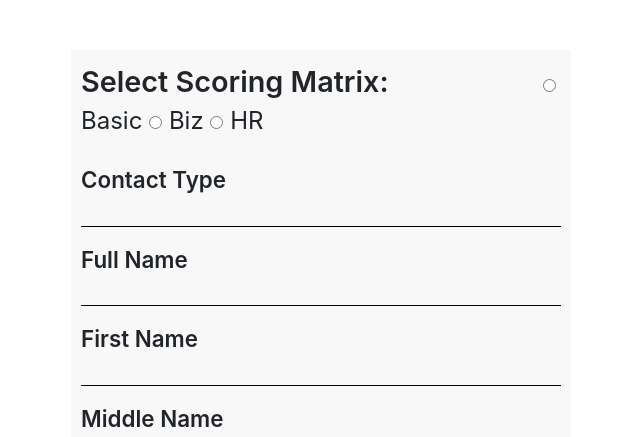
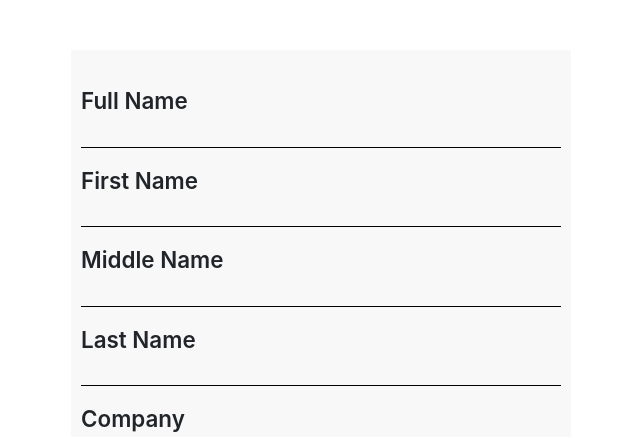
Before and after one commit to tinktankin/tink-mycontact, a Django app: page /addcontact in a window 1280 px wide. Shown: the part 56-493 px from the top of the page, without its empty margins (319-959 px from the left). Run offline with Django 3.2, Linux system fonts and the light colour scheme; the visitor is signed in with stand-in values (Sample User, id 1); some libraries are stand-ins or nearby versions.

Commit message:
Removed Scoring Matrix and Contact type field

```diff
--- a/webapp/templates/webapp/add.htm
+++ b/webapp/templates/webapp/add.htm
@@ -10,24 +10,6 @@ Add Contacts
 <link rel="stylesheet" href="{% static 'webapp/css/add.css' %}">
 {% endblock style %}
 
-{% block script%}
-<script language="JavaScript">
-    function validate() {
-        var model;
-        if (document.getElementById('basic').checked) {
-            model = "basic";
-        } else if (document.getElementById('biz').checked) {
-            model = "biz";
-        } else if (document.getElementById('hr').checked) {
-            model = "hr";
-        } else {
-            alert("Select Scoring matrix first");
-            return;
-        }
-    }
-</script>
-{% endblock script%}
-
 {% block body %}
 
 <section id="form-container">
@@ -35,16 +17,7 @@ Add Contacts
         <!-- <form method="post" action="/addcontact"> -->
         <form method="POST">
             {% csrf_token %}
-            <div class="scoring-matrix">
-                <label for="score_matrix">Select Scoring Matrix: </label>
-                <input type="radio" name="radiobtn" value="Basic" id="basic"> Basic
-                <input type="radio" name="radiobtn" value="Biz" id="biz"> Biz
-                <input type="radio" name="radiobtn" value="HR" id="hr"> HR
-            </div>
             <br>
-            <label for="contact_type">Contact Type</label>
-            <input type="text" id="contact_type" name="contact_type">
-
             <label for="full_name">Full Name</label>
             <input type="text" id="full_name" name="full_name">
 
@@ -145,10 +118,8 @@ Add Contacts
 
 
 {% endblock body %}
-
 <!--
 <html>
-
 <head>
     <title>
         add contacts
```
